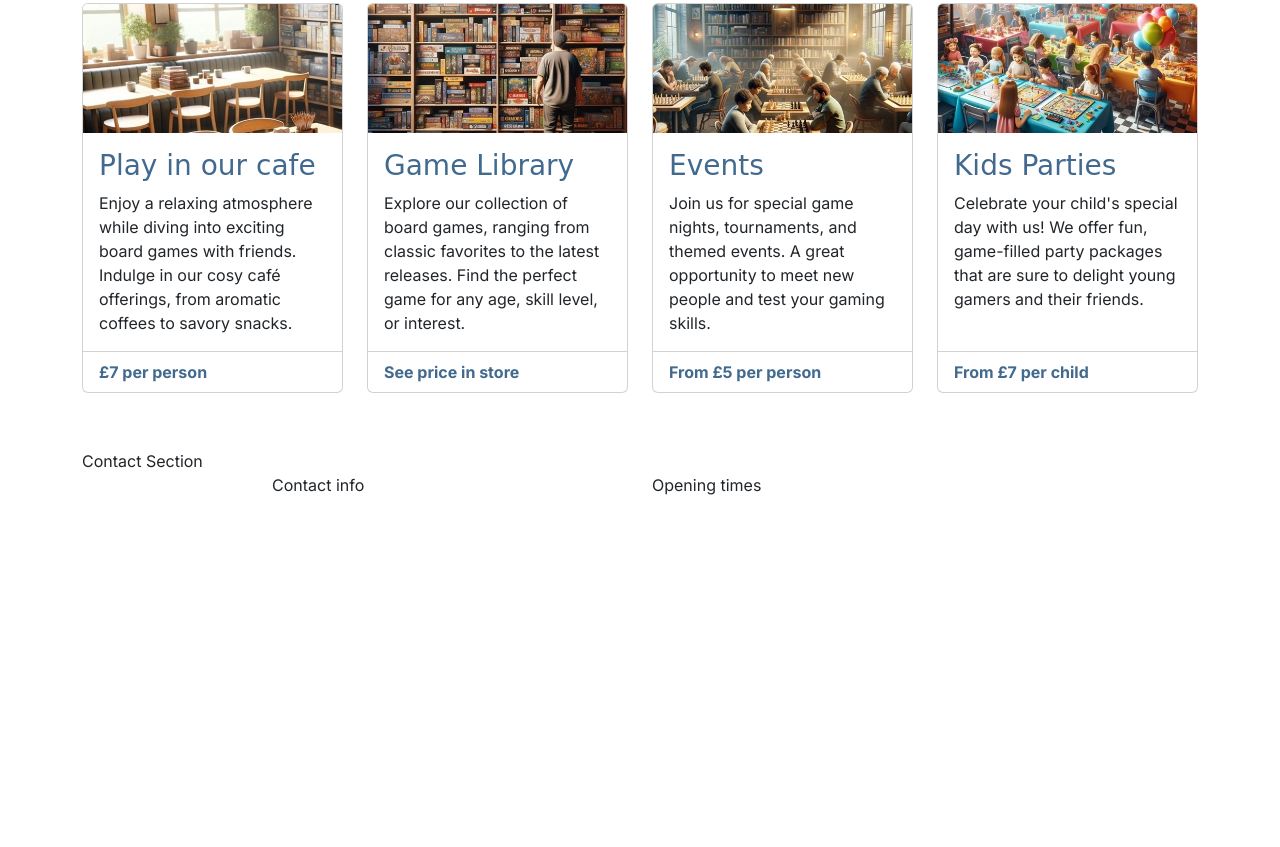
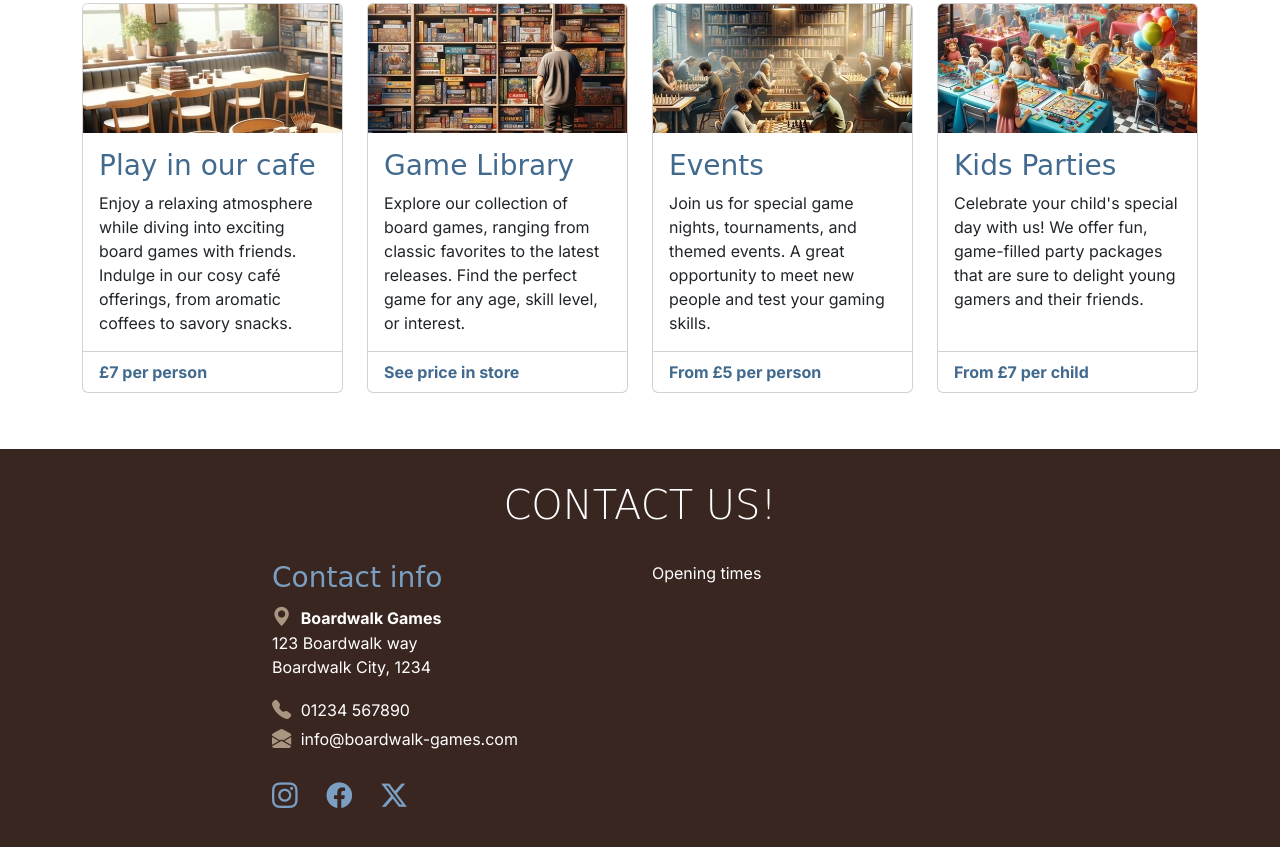
Before and after one commit to fahim2023/boardwalk_games, a website: page index.html in a window 1280 px wide. Shown: the part 637-1484 px from the top of the page. Before the commit the page ends 1134 px from the top, so only its background shows below. Drawn offline with nearby package versions, Linux system fonts and the light colour scheme; a web font is replaced by a local one.

Commit message:
add address in footer section along with socials

```diff
--- a/index.html
+++ b/index.html
@@ -261,12 +261,52 @@
       </section>
     </main>
     <!-- footer mt-auto to push footer right down to bottom of viewport -->
-    <footer class="mt-auto">
-      <div class="container">
-        <div class="row justify-content-center">
-          <div class="col-12">Contact Section</div>
-          <div class="col-12 col-md-6 col-xl-4">Contact info</div>
-          <div class="col-12 col-md-6 col-xl-4">Opening times</div>
+    <footer class="mt-auto" id="contact">
+      <div class="section">
+        <div class="container">
+          <div class="row justify-content-center">
+            <div class="col-12 text-center">
+              <h2 class="display-6">Contact us!</h2>
+            </div>
+            <div class="col-12 col-md-6 col-xl-4">
+              <h3 class="sub-heading-color">Contact info</h3>
+              <address>
+                <i class="bi bi-geo-alt-fill"></i>
+                <strong>Boardwalk Games</strong><br />
+                123 Boardwalk way <br />
+                Boardwalk City, 1234
+              </address>
+              <p>
+                <i class="bi bi-telephone-fill"></i> 01234 567890<br />
+                <i class="bi bi-envelope-open-fill"></i>
+                info@boardwalk-games.com
+              </p>
+              <div class="social-links mt-4 d-flex gap-4">
+                <a
+                  href="https://www.instagram.com/"
+                  target="_blank"
+                  rel="noopener noreferrer"
+                >
+                  <i class="bi bi-instagram"></i>
+                </a>
+                <a
+                  href="https://www.facebook.com/"
+                  target="_blank"
+                  rel="noopener noreferrer"
+                >
+                  <i class="bi bi-facebook"></i>
+                </a>
+                <a
+                  href="https://www.x.com/"
+                  target="_blank"
+                  rel="noopener noreferrer"
+                >
+                  <i class="bi bi-twitter-x"></i>
+                </a>
+              </div>
+            </div>
+            <div class="col-12 col-md-6 col-xl-4">Opening times</div>
+          </div>
         </div>
       </div>
     </footer>
--- a/src/sass/custom.scss
+++ b/src/sass/custom.scss
@@ -74,3 +74,30 @@ body {
 #favGames .card {
   border: none;
 }
+// contact/footer
+#contact {
+  background-color: $primary;
+  color: white;
+  padding-bottom: 3rem;
+  h2 {
+    color: white;
+  }
+  .sub-heading-color {
+    color: $highlight-light;
+  }
+  i {
+    color: $secondary;
+    font-size: 1.2rem;
+    margin-right: 5px;
+  }
+  .social-links {
+    i {
+      font-size: 1.6rem;
+      color: $highlight-light;
+      transition: color 0.3 ease-in-out;
+      &:hover {
+        color: $secondary;
+      }
+    }
+  }
+}
```
Also changed, not shown: src/css/custom.css.
